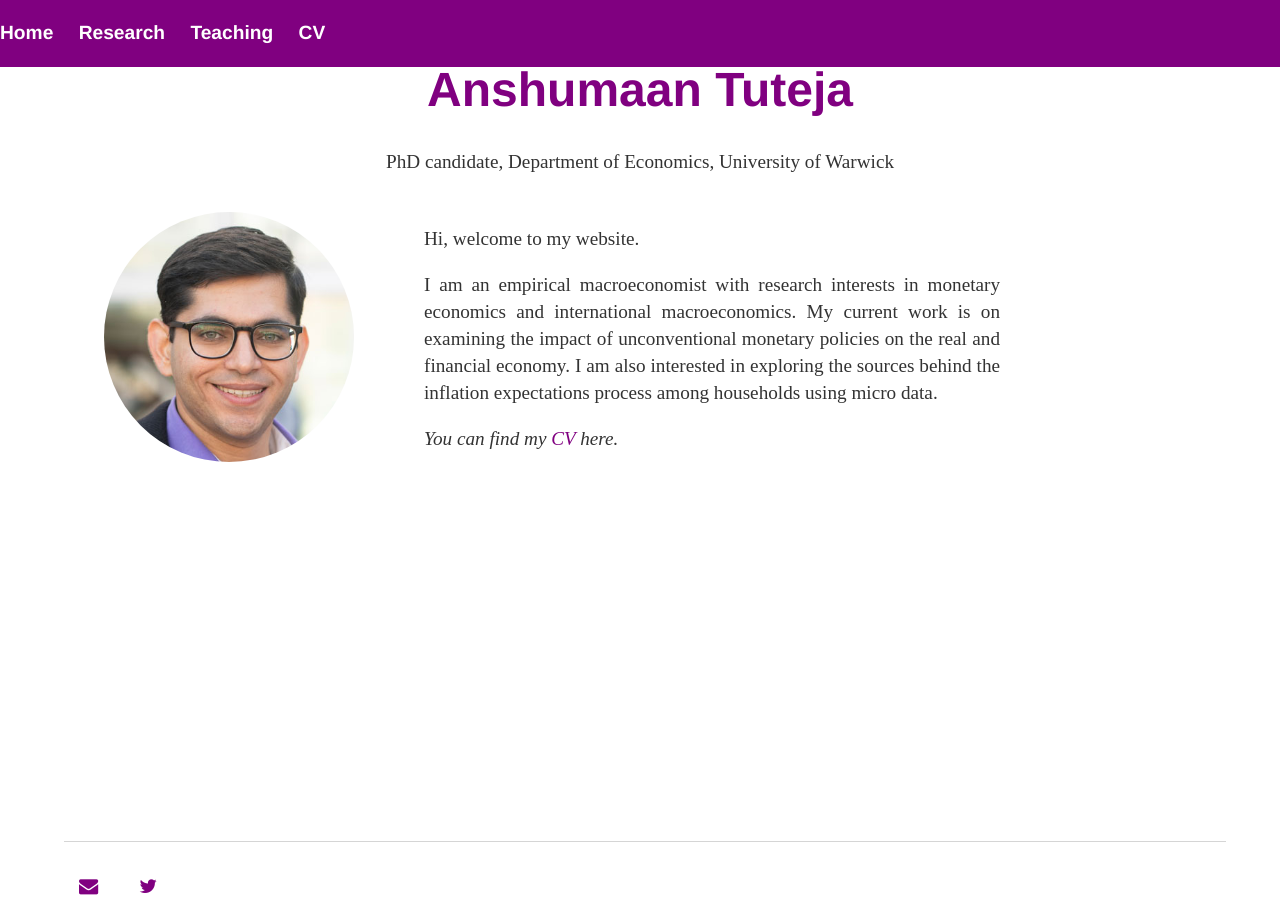
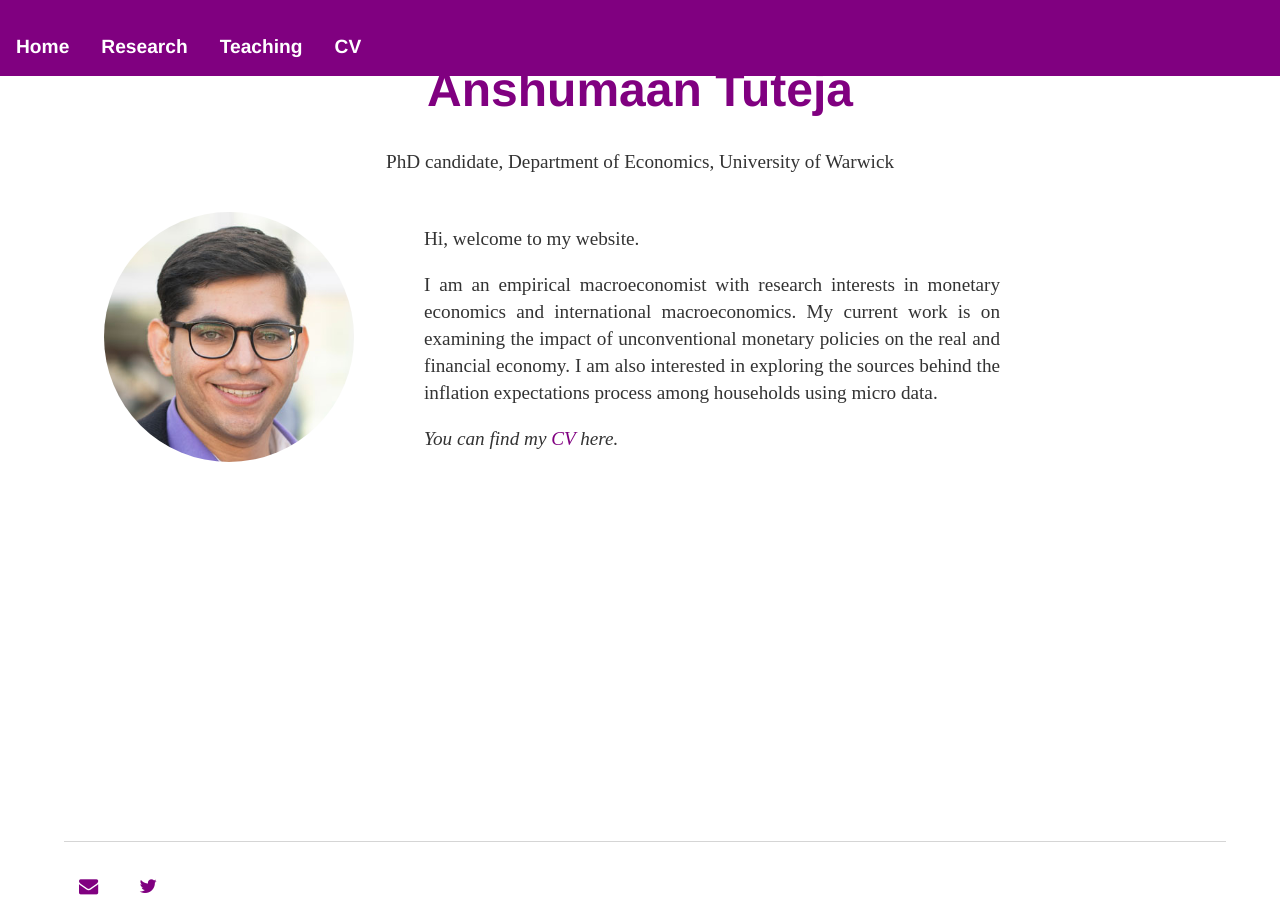
Before and after one commit to anshumaan-tuteja/anshumaan-tuteja.github.io, a Jekyll site: the page built from index.html, in a window 1280 px wide and 900 px high. Built offline with Jekyll 4.4.1, drawn with Linux system fonts in a browser that asks for light colours.

Commit message:
Fixing navigation bar

```diff
--- a/css/main.css
+++ b/css/main.css
@@ -6,7 +6,7 @@ main {
    flex-wrap: wrap;
    flex-direction: column;
    width: 95%;
-   margin-top: 75px
+   margin-top: 150px
    /* height: 95%;  */
    }
 
@@ -36,10 +36,13 @@ nav {
 }
 
 nav a {
+   float: left;
+   display: block;
+   padding: 14px 16px;
    font-size: 1em;
    text-align: center;
    text-decoration: none;
-   color: white;
+   color: #FFFFFF;
 }
 
 nav a:hover {
```
